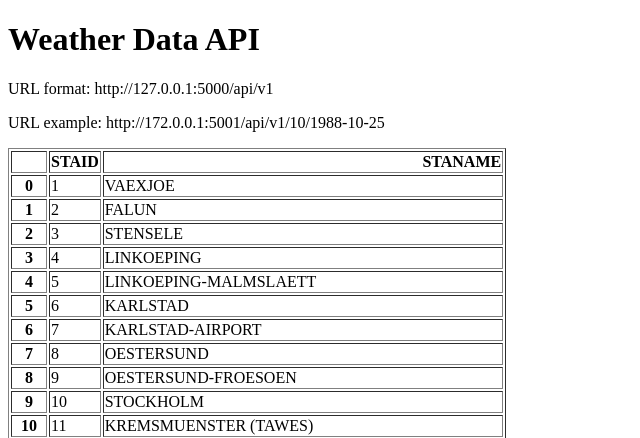
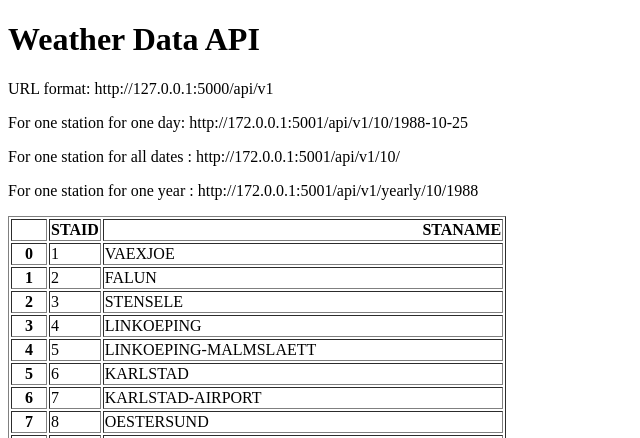
Before and after one commit to zhiqianghou/app_Weather-api, a Flask app: page / in a window 1280 px wide. Shown: the top 438 px of the page, without its empty margins (0-640 px from the left). Run offline with Flask 3, Linux system fonts and the light colour scheme.

Commit message:
Add url endpoint for yearly and all data

```diff
--- a/main.py
+++ b/main.py
@@ -7,9 +7,11 @@ app = Flask(__name__)
 stations = pd.read_csv("data_small/stations.txt", skiprows=17)
 stations = stations[['STAID', 'STANAME                                 ']]
 
+
 @app.route("/")
 def home():
 	return render_template("home.html", data=stations.to_html())
+
 
 @app.route("/api/v1/<station>/<date>")
 def about(station, date):
@@ -20,5 +22,23 @@ def about(station, date):
 			"date": date,
 			"temperature": temperature}
 
+
+@app.route("/api/v1/<station>")
+def all_data(station):
+	filename = "data_small/TG_STAID" + station.zfill(6) + ".txt"
+	df = pd.read_csv(filename, skiprows=20, parse_dates=["    DATE"])
+	result = df.to_dict(orient="records")
+	return result
+
+
+@app.route("/api/v1/yearly/<station>/<year>")
+def yearly(station, year):
+	filename = "data_small/TG_STAID" + station.zfill(6) + ".txt"
+	df = pd.read_csv(filename, skiprows=20)
+	df["    DATE"] = df["    DATE"].astype(str)
+	result = df[df["    DATE"].str.startswith(year)].to_dict(orient="records")
+	return result
+
+
 if __name__ == "__main__":
 	app.run(debug=True, port=5001)
--- a/templates/home.html
+++ b/templates/home.html
@@ -7,7 +7,9 @@
 <body>
     <h1> Weather Data API</h1>
     <p> URL format: http://127.0.0.1:5000/api/v1</p>
-    <p> URL example: http://172.0.0.1:5001/api/v1/10/1988-10-25</p>
+    <p> For one station for one day: http://172.0.0.1:5001/api/v1/10/1988-10-25</p>
+    <p> For one station for all dates : http://172.0.0.1:5001/api/v1/10/</p>
+    <p> For one station for one year : http://172.0.0.1:5001/api/v1/yearly/10/1988</p>
     <p> {{data|safe}}</p>>
 
 </body>
```
